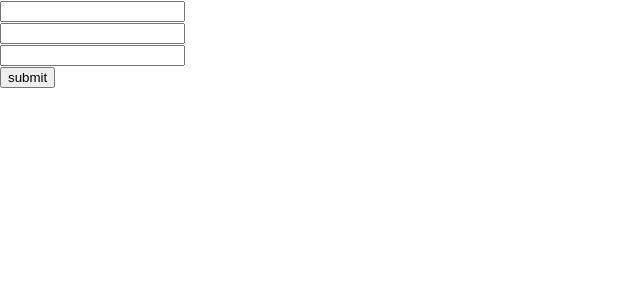
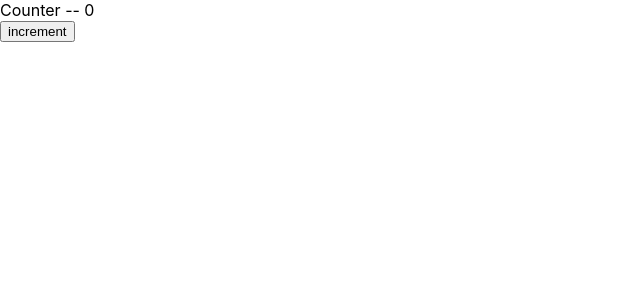
Before and after one commit to abdultanveer/myreact-app, a React (Create React App) app: page / in a window 1280 px wide. Shown: the top 300 px of the page, without its empty margins (0-640 px from the left). Built offline with nearby package versions, Linux system fonts and the light colour scheme.

Commit message:
useState hook

```diff
--- a/src/App.js
+++ b/src/App.js
@@ -1,6 +1,8 @@
 import "./App.css";
 import Form from "./formcomponents/Form";
 import LifeCycleA from "./formcomponents/LifeCycleA";
+import ClassCounter from "./hooks/ClassCounter";
+import HookCounter from "./hooks/HookCounter";
 import PostForm from "./http/PostForm";
 import Users from "./http/Users";
 
@@ -8,7 +10,7 @@
 function App() {
   return (
     <div>
-     <PostForm/>
+      <HookCounter />
     </div>
   );
 }
--- /dev/null
+++ b/src/hooks/ClassCounter.js
@@ -0,0 +1,28 @@
+import React, { Component } from 'react'
+
+export class ClassCounter extends Component {
+    constructor(props) {
+      super(props)
+
+      this.state = {
+         count:0
+      }
+    }
+
+incrementCount = () =>{
+    this.setState({
+        count: this.state.count+1
+    })
+}
+
+//painting and repaint
+  render() {
+    return (
+      <div>
+        <button onClick={this.incrementCount}>increment {this.state.count}</button>
+      </div>
+    )
+  }
+}
+
+export default ClassCounter
--- /dev/null
+++ b/src/hooks/HookCounter.js
@@ -0,0 +1,18 @@
+import React,{useState} from 'react'
+
+//useState  --add a state to a functional component
+
+function HookCounter() {
+
+    const [count,setCount] = useState(0)
+
+  return (
+    <div>
+    <div>Counter -- {count}</div>
+
+    <button onClick={()=>setCount(count+1)}>increment </button>
+    </div>
+  )
+}
+
+export default HookCounter
```
